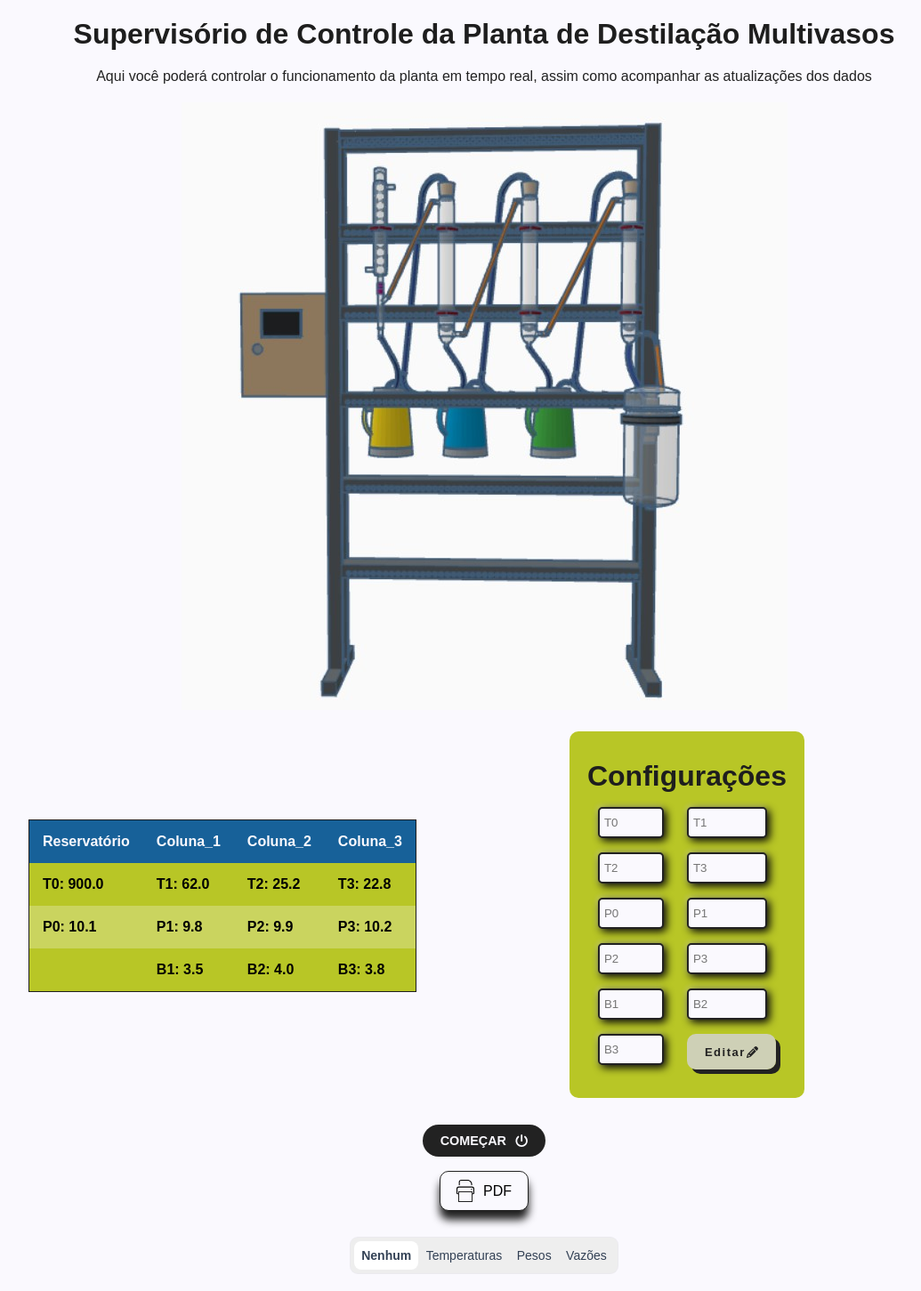
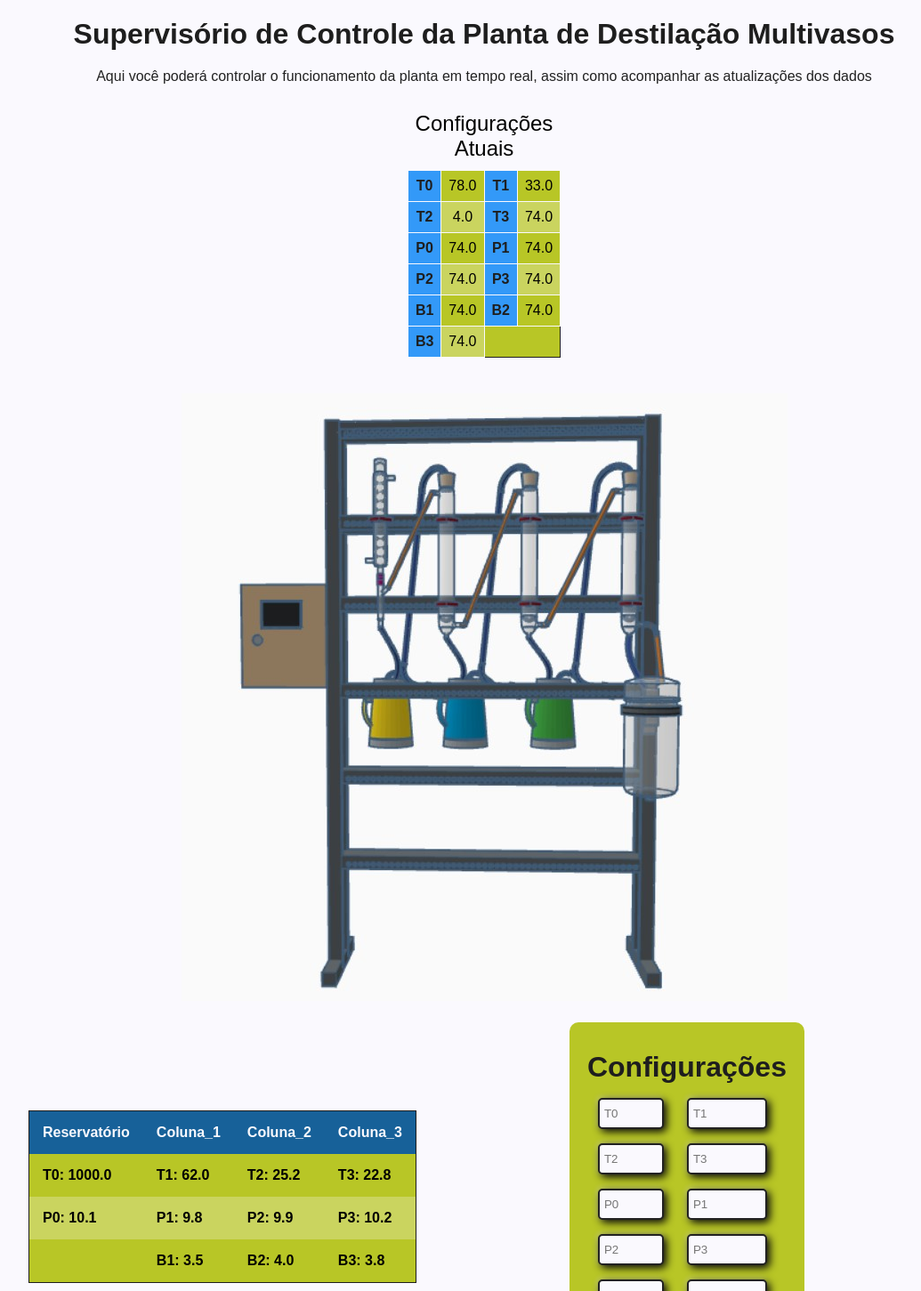
Before and after one commit to thiagomtavolara/supervis-rio, a Flask app: page / in a window 1280 px wide. Shown: the part 69-1520 px from the top of the page at 89% size, without its empty margins (96-1131 px from the left). Run offline with Flask 3, Linux system fonts and the light colour scheme; data comes from the database, SQL or seed files in the repository; some libraries are stand-ins or nearby versions.

Commit message:
22/05
tabela configurações atuais. Quando clica em editar já atualiza a tabela

```diff
--- a/banco_de_dados_experimentos.py
+++ b/banco_de_dados_experimentos.py
@@ -145,7 +145,7 @@ def obter_numero_do_ultimo_id():
 
 #criar_banco_dados()
 #inserir_banco_dados(100, 22, 25.2, 22.8, 10.1, 9.8, 9.9, 10.2, 3.5, 4.0, 3.8)
-# atualizar_banco_dados(1, 10, 62, 25.2, 22.8, 10.1, 9.8, 9.9, 10.2, 3.5, 4.0, 3.8)
+atualizar_banco_dados(1, 1000, 62, 25.2, 22.8, 10.1, 9.8, 9.9, 10.2, 3.5, 4.0, 3.8)
 #deletar_banco_dados(1)
 #imprimir_banco_dados()
 
--- a/static/style_index.css
+++ b/static/style_index.css
@@ -88,6 +88,45 @@ body {
     margin: 20px auto;
     /* Centraliza o texto com margem */
 }
+
+.table-config-atual {
+    display: flex;
+    flex-direction: column;
+    align-items: center;
+    width: 50%;
+    margin: 20px auto;
+}
+
+.table-config-atual table {
+    border-collapse: collapse;
+    text-align: center; /* Centraliza o texto na tabela */
+    width: auto; /* Permite que a tabela se ajuste ao conteúdo */
+}
+
+.table-config-atual th, .table-config-atual td {
+    border: 1px solid var(--color-white);
+    padding: 8px;
+    text-align: center; /* Centraliza o texto em cada célula */
+    vertical-align: middle; /* Centraliza o texto verticalmente */
+}
+
+.table-config-atual th {
+    background-color: var(--color-blue6);
+    color: var(--color-dark2);
+}
+
+.table-config-atual caption {
+    caption-side: top;
+    font-size: 1.5em;
+    margin: 10px 0;
+    text-align: center; /* Centraliza o texto do caption */
+}
+
+
+
+
+
+
 
 .tooltip {
     display: none;
--- a/templates/index.html
+++ b/templates/index.html
@@ -33,6 +33,51 @@
     <p>Aqui você poderá controlar o funcionamento da planta em tempo real, assim como acompanhar as atualizações dos
       dados</p>
   </div>
+
+  <div class="table-config-atual">
+    <table>
+        <caption>Configurações Atuais</caption>
+        <tr>
+            <th>T0</th>
+            <td><span id="config_T0">{{dados_configuracoes[0][0]}}</span></td>
+            <th>T1</th>
+            <td><span id="config_T1">{{dados_configuracoes[0][1]}}</span></td>
+        </tr>
+
+        <tr>
+            <th>T2</th>
+            <td><span id="config_T2">{{dados_configuracoes[0][2]}}</span></td>
+            <th>T3</th>
+            <td><span id="config_T3">{{dados_configuracoes[0][3]}}</span></td>
+        </tr>
+
+        <tr>
+            <th>P0</th>
+            <td><span id="config_P0">{{dados_configuracoes[0][4]}}</span></td>
+            <th>P1</th>
+            <td><span id="config_P1">{{dados_configuracoes[0][5]}}</span></td>
+        </tr>
+
+        <tr>
+            <th>P2</th>
+            <td><span id="config_P2">{{dados_configuracoes[0][6]}}</span></td>
+            <th>P3</th>
+            <td><span id="config_P3">{{dados_configuracoes[0][7]}}</span></td>
+        </tr>
+
+        <tr>
+            <th>B1</th>
+            <td><span id="config_B1">{{dados_configuracoes[0][8]}}</span></td>
+            <th>B2</th>
+            <td><span id="config_B2">{{dados_configuracoes[0][9]}}</span></td>
+        </tr>
+        <tr>
+            <th>B3</th>
+            <td><span id="config_B3">{{dados_configuracoes[0][10]}}</span></td>
+        </tr>
+    </table>
+</div>
+
 
   <div class="container">
     <div class="desenho-planta">
@@ -146,6 +191,9 @@
       document.getElementById('B2').textContent = data.dados_experimentos[0][9];
       document.getElementById('B3').textContent = data.dados_experimentos[0][10];
     });
+
+
+
   </script>
 
 
@@ -155,23 +203,17 @@
   <!--PEGANDO DADOS VIA Configurações ///////////////////////////////-->
   <script>
     document.addEventListener('DOMContentLoaded', function () {
-      // Seleciona o formulário
       var form = document.getElementById('form');
-      // Adiciona um evento de envio ao formulário
       form.addEventListener('submit', function (event) {
-        event.preventDefault(); // Evita o envio do formulário
+        event.preventDefault();
 
-        // Seleciona os inputs
         var inputs = document.querySelectorAll('.inputs');
-        // Cria um objeto para armazenar os valores dos inputs
         var inputData = {};
 
-        // Itera sobre os inputs e armazena seus valores no objeto
         inputs.forEach(function (input) {
           inputData[input.placeholder] = input.value;
         });
 
-        // Envia os dados para o servidor
         fetch('/update_data', {
           method: 'POST',
           headers: {
@@ -183,28 +225,37 @@
         .then(data => {
           if (data.status === 'success') {
             console.log(data.message);
-              // Cria o tooltip
             var tooltip = document.createElement('div');
             tooltip.textContent = 'Editado com sucesso!';
-              tooltip.classList.add('tooltip', 'show'); // Adiciona a classe 'show' para tornar o tooltip visível
+            tooltip.classList.add('tooltip', 'show');
 
-              // Remove o tooltip anterior se houver
             var oldTooltip = document.querySelector('.content .tooltip');
             if (oldTooltip) {
               oldTooltip.remove();
             }
 
-              // Adiciona o tooltip à content
             document.querySelector('.content').appendChild(tooltip);
 
-              // Limpa os campos de entrada
             inputs.forEach(function (input) {
               input.value = '';
             });
-              // Oculta o tooltip após alguns segundos
+
+            // Atualizar os elementos HTML com os novos valores
+            document.getElementById('config_T0').textContent = inputData['T0'];
+            document.getElementById('config_T1').textContent = inputData['T1'];
+            document.getElementById('config_T2').textContent = inputData['T2'];
+            document.getElementById('config_T3').textContent = inputData['T3'];
+            document.getElementById('config_P0').textContent = inputData['P0'];
+            document.getElementById('config_P1').textContent = inputData['P1'];
+            document.getElementById('config_P2').textContent = inputData['P2'];
+            document.getElementById('config_P3').textContent = inputData['P3'];
+            document.getElementById('config_B1').textContent = inputData['B1'];
+            document.getElementById('config_B2').textContent = inputData['B2'];
+            document.getElementById('config_B3').textContent = inputData['B3'];
+
             setTimeout(function () {
               tooltip.remove();
-              }, 3000); // 3000 milissegundos = 3 segundos
+            }, 3000);
           } else {
             console.error(data.message);
           }
@@ -213,7 +264,6 @@
       });
     });
   </script>
-
 
 
 
@@ -347,25 +397,25 @@
               datasets: [
                 {
                   label: 'T0',
-                  data: [20, 30],
+                  data: [],
                   borderColor: '#4CAF50',
                   backgroundColor: 'transparent',
                 },
                 {
                   label: 'T1',
-                  data: [300, 53, 10, 65, 70],
+                  data: [],
                   borderColor: '#2196F3',
                   backgroundColor: 'transparent',
                 },
                 {
                   label: 'T2',
-                  data: [50, 20, 200, 56, 48],
+                  data: [],
                   borderColor: '#FF9800',
                   backgroundColor: 'transparent',
                 },
                 {
                   label: 'T3',
-                  data: [51, 51, 541, 152, 12],
+                  data: [],
                   borderColor: '#9C27B0',
                   backgroundColor: 'transparent',
                 },
```
Also changed, not shown: dados_experimentos.db, dados_planta.db. Lines whose indentation alone changed are shown as unchanged.
